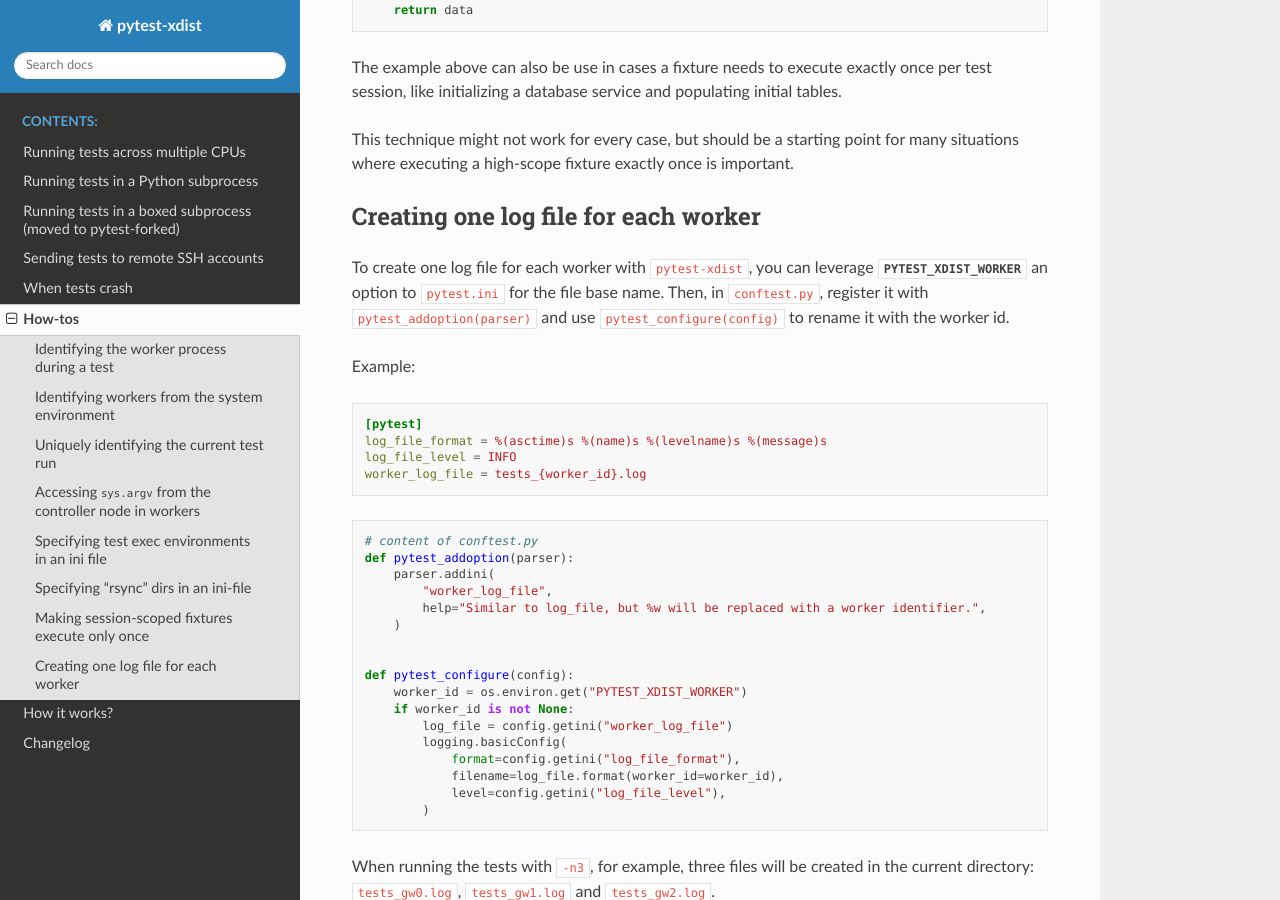
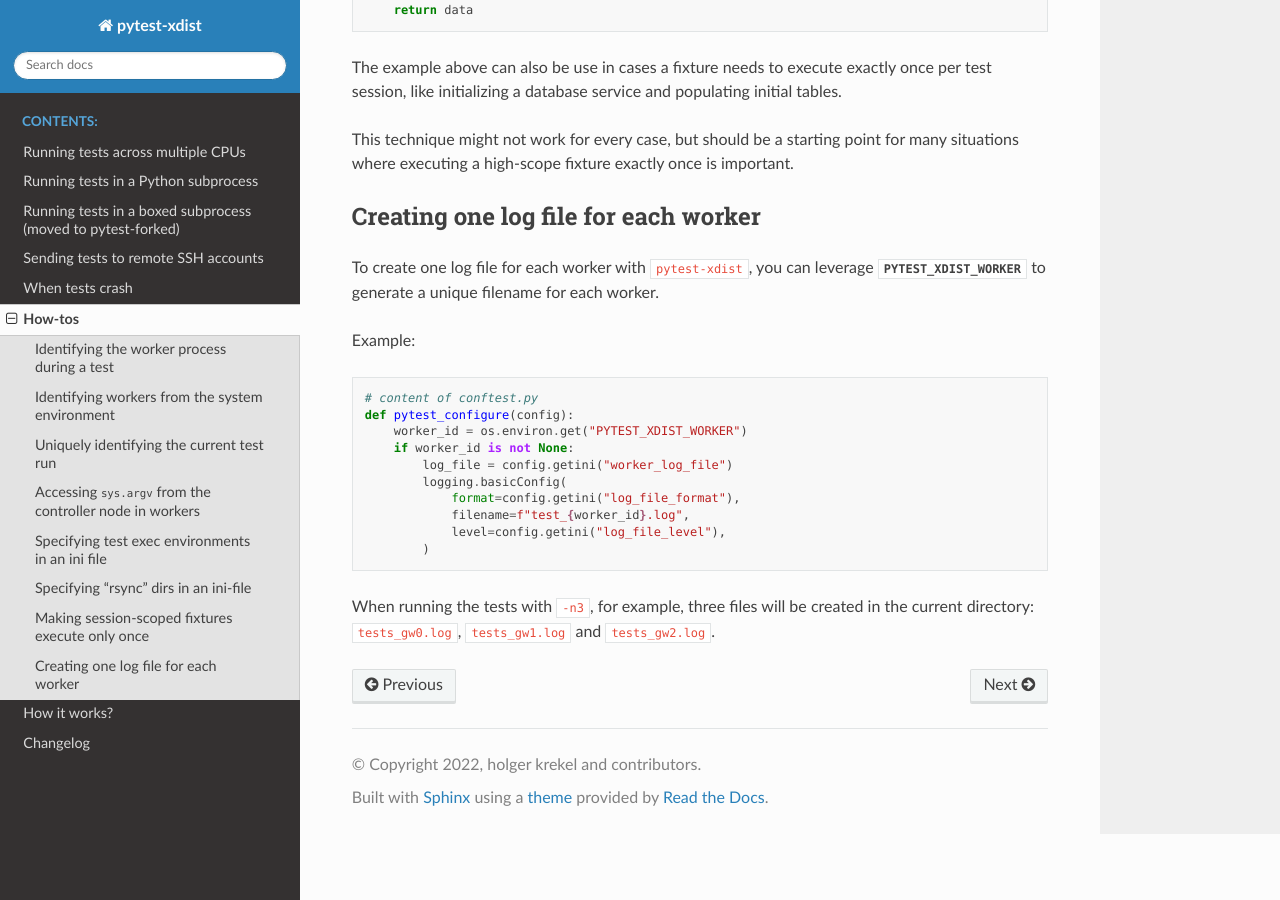
Before and after one commit to pytest-dev/pytest-xdist, a Sphinx documentation site: the page built from docs/how-to.rst, in a window 1280 px wide and 900 px high, scrolled down 4232 px. Built offline with Sphinx 7.4.7 and the Read the Docs theme 2.0.0, drawn with Linux system fonts in a browser that asks for light colours.

Commit message:
Simplify the example about creating one log per worker
No need to use a custom option as this complicates the example a bit and might distract from the main details.

```diff
--- a/docs/how-to.rst
+++ b/docs/how-to.rst
@@ -211,37 +211,20 @@
 ^^^^^^^^^^^^^^^^^^^^^^^^^^^^^^^^^^^^^
 
 To create one log file for each worker with ``pytest-xdist``, you can leverage :envvar:`PYTEST_XDIST_WORKER`
-an option to ``pytest.ini`` for the file base name. Then, in ``conftest.py``,
-register it with ``pytest_addoption(parser)`` and use ``pytest_configure(config)``
-to rename it with the worker id.
+to generate a unique filename for each worker.
 
 Example:
-
-.. code-block:: ini
-
-    [pytest]
-    log_file_format = %(asctime)s %(name)s %(levelname)s %(message)s
-    log_file_level = INFO
-    worker_log_file = tests_{worker_id}.log
-
 
 .. code-block:: python
 
     # content of conftest.py
-    def pytest_addoption(parser):
-        parser.addini(
-            "worker_log_file",
-            help="Similar to log_file, but %w will be replaced with a worker identifier.",
-        )
-
-
     def pytest_configure(config):
         worker_id = os.environ.get("PYTEST_XDIST_WORKER")
         if worker_id is not None:
             log_file = config.getini("worker_log_file")
             logging.basicConfig(
                 format=config.getini("log_file_format"),
-                filename=log_file.format(worker_id=worker_id),
+                filename=f"test_{worker_id}.log",
                 level=config.getini("log_file_level"),
             )
 
```
